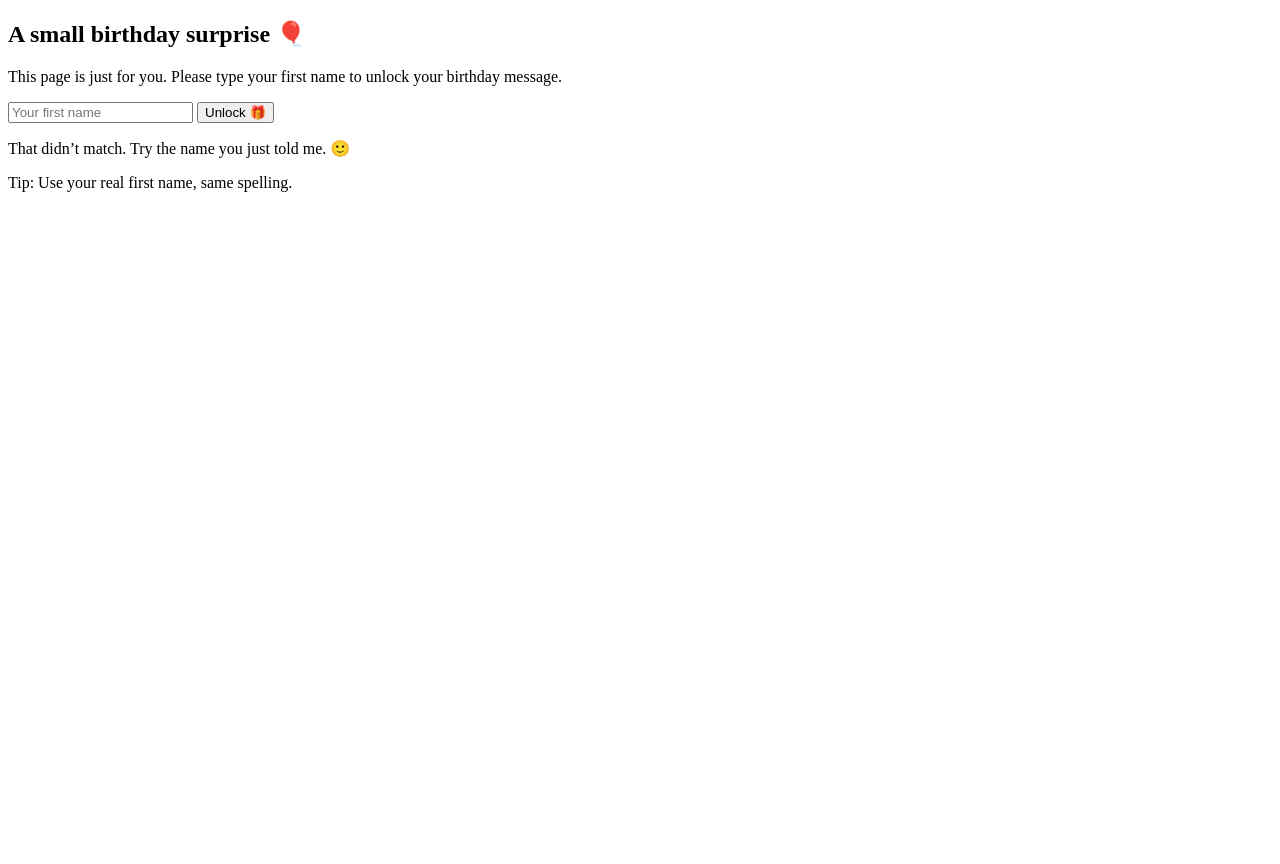
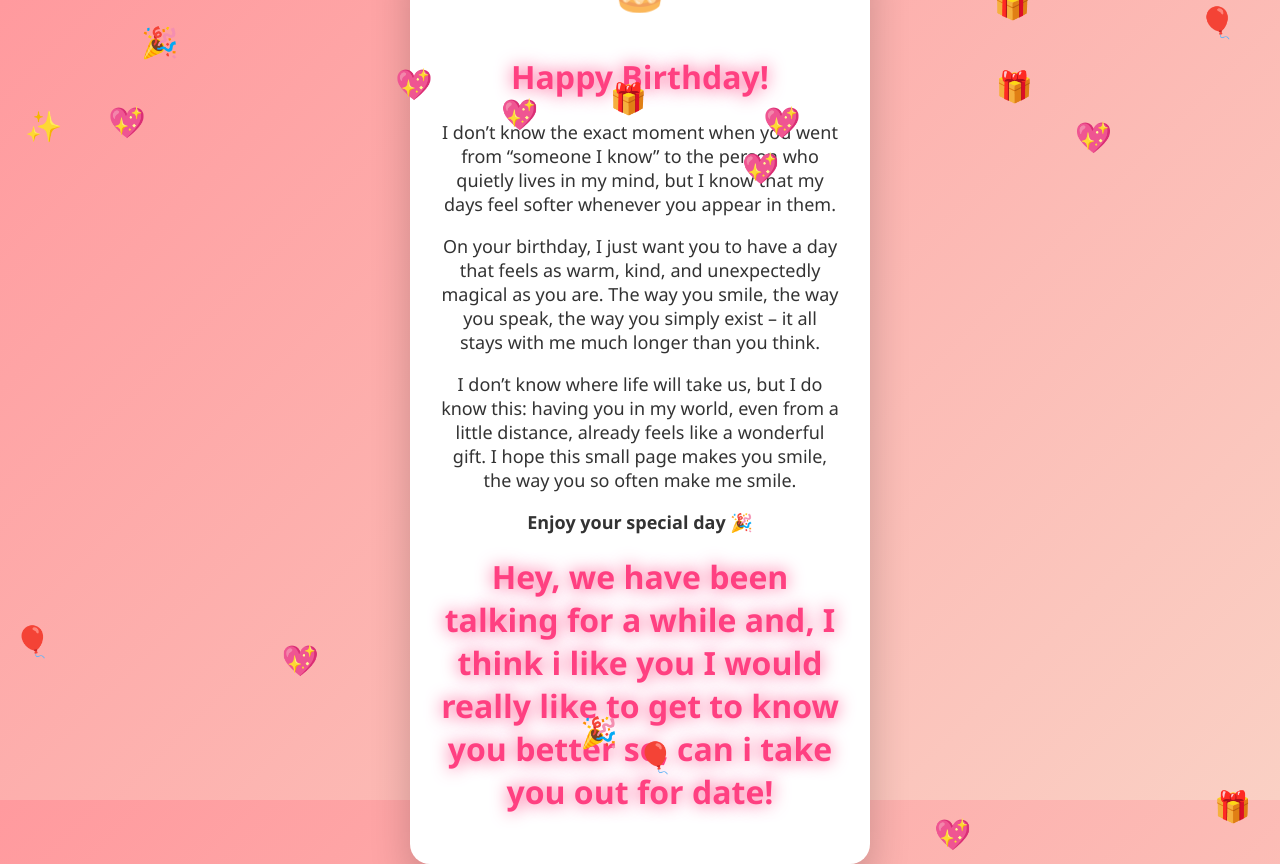
Before and after one commit to AkshayNPatel/birthday-qr, a plain HTML site: page index.html in a window 1280 px wide. Before the commit the page ends 800 px from the top, so only its background shows below. Drawn offline with Linux system fonts and the light colour scheme.

Commit message:
index.html

```diff
--- a/index.html
+++ b/index.html
@@ -1,58 +1,111 @@
 <!DOCTYPE html>
 <html lang="en">
 <head>
-  <meta charset="UTF-8" />
-  <meta name="viewport" content="width=device-width, initial-scale=1.0" />
-  <title>Birthday Surprise</title>
-  <link rel="stylesheet" href="style.css" />
+<meta charset="UTF-8">
+<title>Happy Birthday 🎉</title>
+
+<style>
+    body {
+        margin: 0;
+        height: 100vh;
+        background: linear-gradient(135deg, #ff9a9e, #fad0c4);
+        display: flex;
+        justify-content: center;
+        align-items: center;
+        font-family: 'Segoe UI', sans-serif;
+        overflow: hidden;
+    }
+
+    .card {
+        background: white;
+        padding: 30px;
+        border-radius: 20px;
+        text-align: center;
+        width: 90%;
+        max-width: 400px;
+        box-shadow: 0 20px 40px rgba(0,0,0,0.2);
+        animation: pop 1s ease;
+    }
+
+    h1 {
+        color: #ff4081;
+        animation: glow 2s infinite alternate;
+    }
+
+    p {
+        font-size: 18px;
+        color: #333;
+    }
+
+    .emoji {
+        font-size: 50px;
+        animation: bounce 1.5s infinite;
+    }
+
+    @keyframes bounce {
+        0%,100% { transform: translateY(0); }
+        50% { transform: translateY(-20px); }
+    }
+
+    @keyframes glow {
+        from { text-shadow: 0 0 5px #ff4081; }
+        to { text-shadow: 0 0 20px #ff4081; }
+    }
+
+    @keyframes pop {
+        0% { transform: scale(0); }
+        100% { transform: scale(1); }
+    }
+
+    .balloon {
+        position: absolute;
+        bottom: -100px;
+        font-size: 30px;
+        animation: float 6s linear infinite;
+    }
+
+    @keyframes float {
+        from { transform: translateY(0); }
+        to { transform: translateY(-120vh); }
+    }
+</style>
 </head>
-<body class="bg-gradient">
-  <main class="center-wrapper">
-    <section class="card">
-      <h1 class="title">A small birthday surprise 🎈</h1>
-      <p class="text">
-        This page is just for you. Please type your first name to unlock
-        your birthday message.
-      </p>
 
-      <input
-        type="text"
-        id="nameInput"
-        class="input"
-        placeholder="Your first name"
-        autocomplete="off"
-      />
+<body>
 
-      <button class="btn-primary full" onclick="unlockMessage()">
-        Unlock 🎁
-      </button>
+<div class="card">
+    <div class="emoji">🎂</div>
+    <h1>Happy Birthday!</h1>
+    <p>
+  I don’t know the exact moment when you went from “someone I know” to the
+  person who quietly lives in my mind, but I know that my days feel softer
+  whenever you appear in them.
+</p>
+<p>
+  On your birthday, I just want you to have a day that feels as warm, kind,
+  and unexpectedly magical as you are. The way you smile, the way you speak,
+  the way you simply exist – it all stays with me much longer than you think.
+</p>
+<p>
+  I don’t know where life will take us, but I do know this: having you in my
+  world, even from a little distance, already feels like a wonderful gift.
+  I hope this small page makes you smile, the way you so often make me smile.
+</p>
+    <p><b>Enjoy your special day 🎉</b></p>
+ <h1>Hey, we have been talking for a while and, I think i like you I would really like to get to know you better so, can i take you out for date!</h1>
+</div>
 
-      <p id="errorMsg" class="error hidden">
-        That didn’t match. Try the name you just told me. 🙂
-      </p>
+<script>
+    const emojis = ["🎈","🎉","🎁","💖","✨"];
+    for (let i = 0; i < 20; i++) {
+        const b = document.createElement("div");
+        b.className = "balloon";
+        b.style.left = Math.random() * 100 + "vw";
+        b.style.animationDuration = (Math.random() * 3 + 4) + "s";
+        b.innerHTML = emojis[Math.floor(Math.random()*emojis.length)];
+        document.body.appendChild(b);
+    }
+</script>
 
-      <p class="hint">
-        Tip: Use your real first name, same spelling.
-      </p>
-    </section>
-  </main>
-
-  <script>
-    // Change this to her real name (exact spelling)
-    const correctName = "Priya"; // example
-
-    function unlockMessage() {
-      const input = document.getElementById("nameInput").value.trim();
-      const error = document.getElementById("errorMsg");
-
-      if (input.toLowerCase() === correctName.toLowerCase()) {
-        // redirect to message page with name in URL
-        const url = "message.html?name=" + encodeURIComponent(correctName);
-        window.location.href = url;
-      } else {
-        error.classList.remove("hidden");
-      }
-    }
-  </script>
 </body>
 </html>
```
